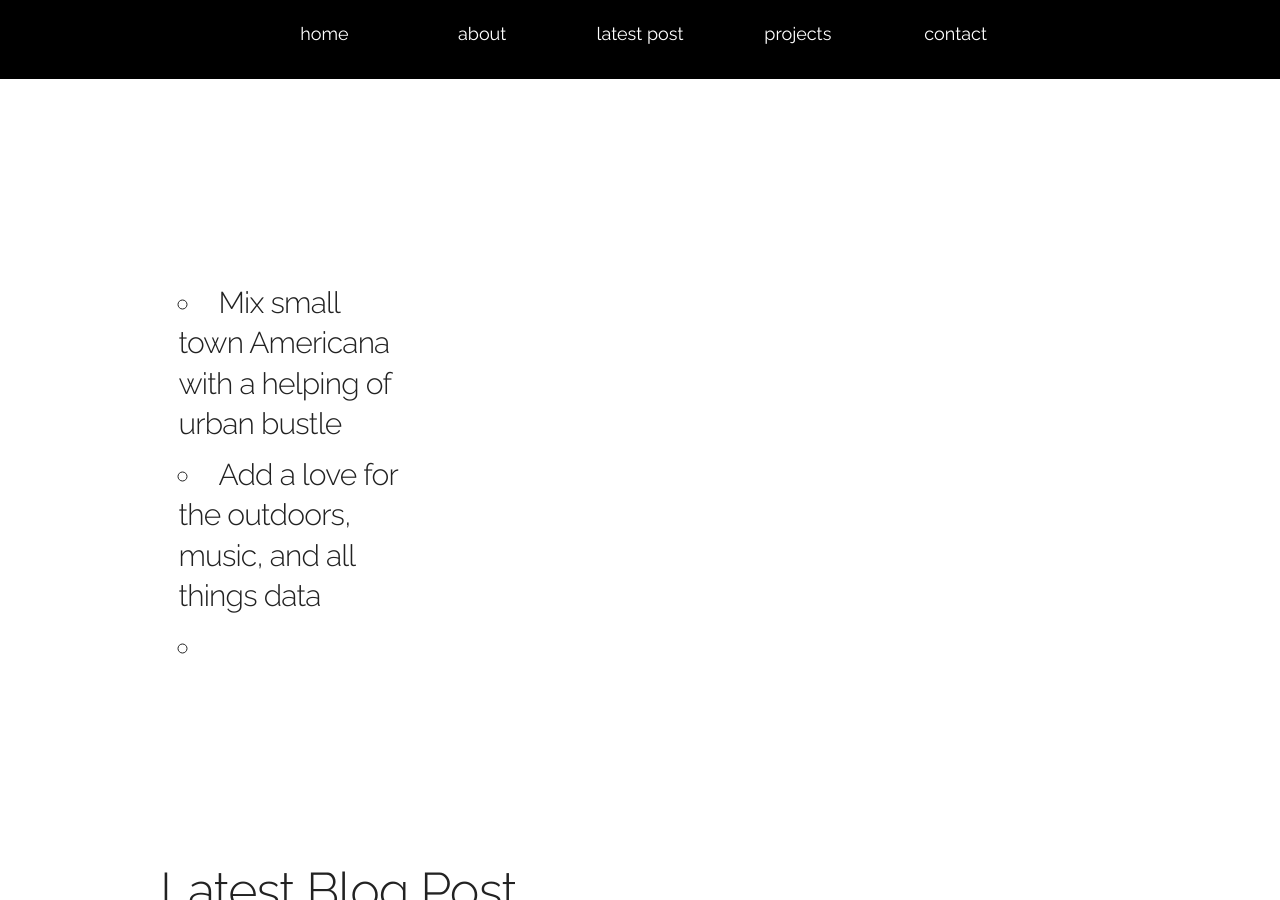
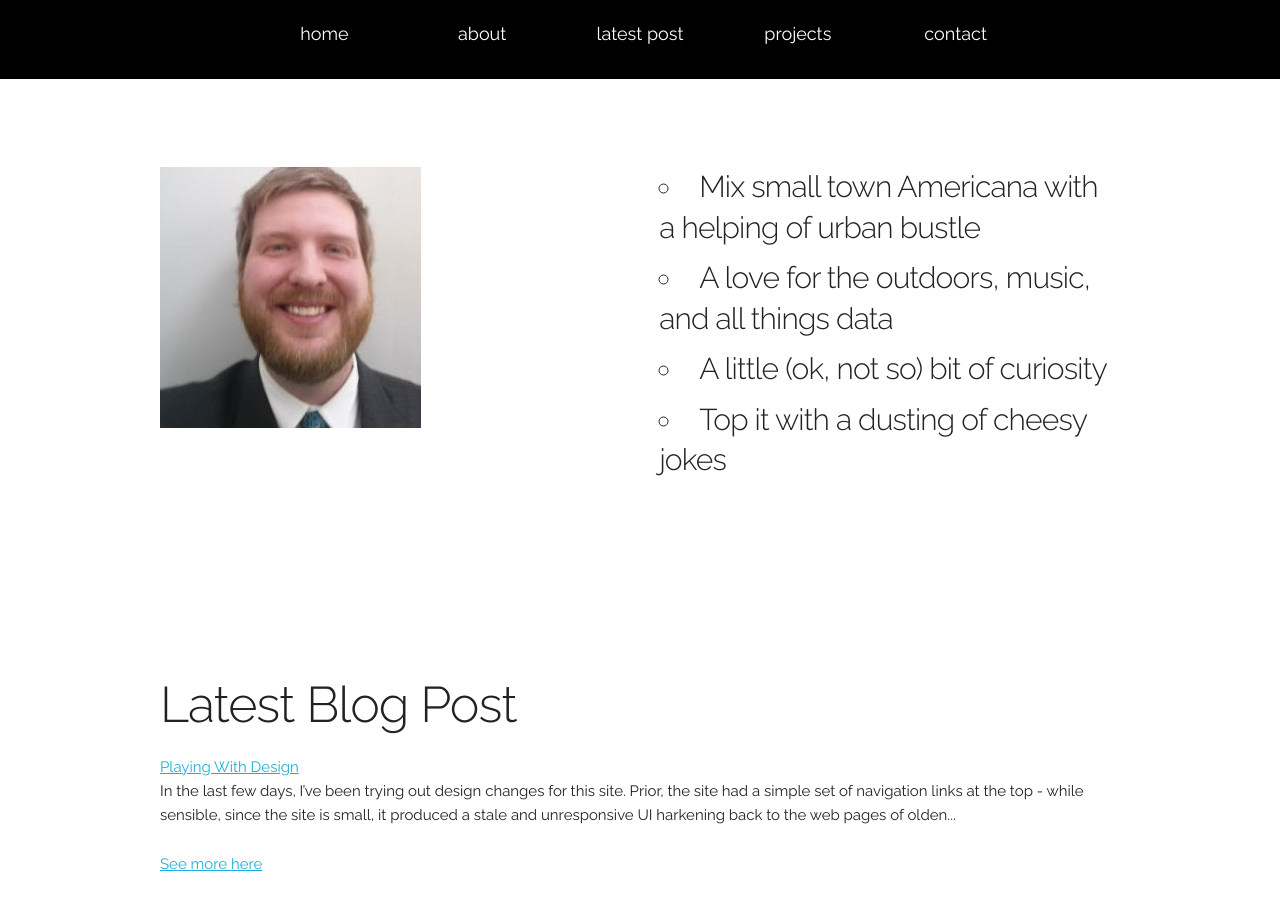
Before and after one commit to drsaeva/drsaeva.github.io, a Jekyll site: the page built from index.html, in a window 1280 px wide and 900 px high, scrolled down 877 px. Built offline with Jekyll 4.4.1, drawn with Linux system fonts in a browser that asks for light colours; nearby versions of some CDN libraries; comment, search, counter and statistics services are not loaded.

Commit message:
Update main.html

```diff
--- a/_layouts/main.html
+++ b/_layouts/main.html
@@ -65,16 +65,17 @@
   <section id="about" class="section">
     <div class="container">
       <div class="six columns" style="margin-top: 25%">
-        <img
+        <img src="/img/selfie.jpg">
       </div>
       <div class="six columns" style="margin-top: 25%">
-	      <h4>
+        <h4>
           <ul>
             <li>Mix small town Americana with a helping of urban bustle</li>
-            <li>Add a love for the outdoors, music, and all things data</li>
-            <li></li>
+            <li>A love for the outdoors, music, and all things data</li>
+            <li>A little (ok, not so) bit of curiosity</li>
+            <li>Top it with a dusting of cheesy jokes</li>
           </ul>
-	      </h4>
+        </h4>
       </div>
     </div>
   </section>
@@ -138,9 +139,13 @@
   <!-- Intro -->
     <section id="contact" class="section">
       <div class="container">
-        <div class="ten columns" style="margin-top: 25%">
+        <div class="six columns" style="margin-top: 25%, margin-bot: 25%">
           <h4>I want to help you reach the summit. <span class="greentext"><a href="drsaeva@gmail.com">Share your goals with me.</a></h4>
-      </div>
+        </div>
+        <div class="six colums" style="margin-top: 25%, margin-bot: 25%">
+          <img class="pic" src="/img/selfie2.jpg">
+        </div>
+       </div>
     </section>
 <!-- Navigation bar JS
   –––––––––––––––––––––––––––––––––––––––––––––––––– -->
```
